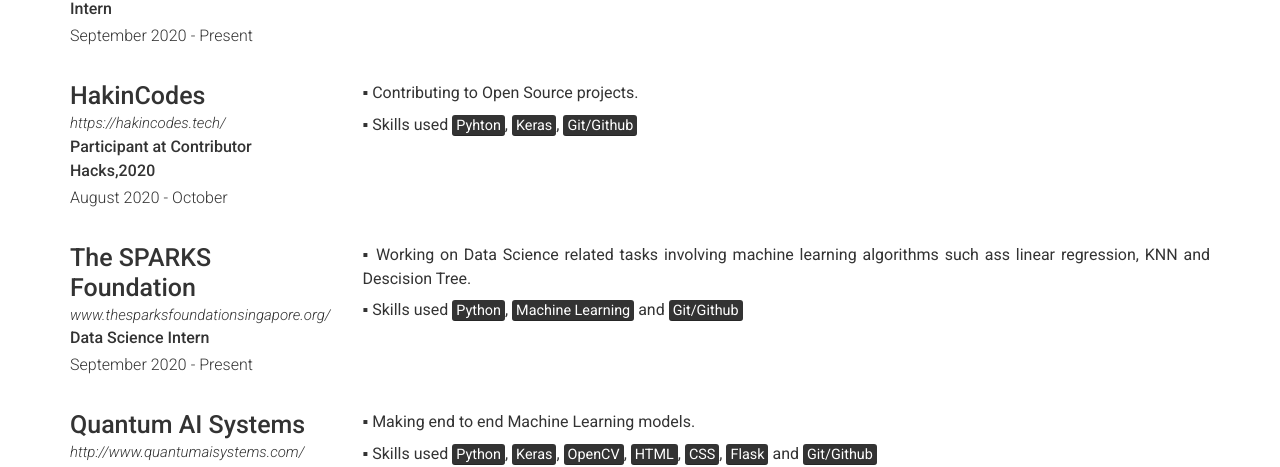
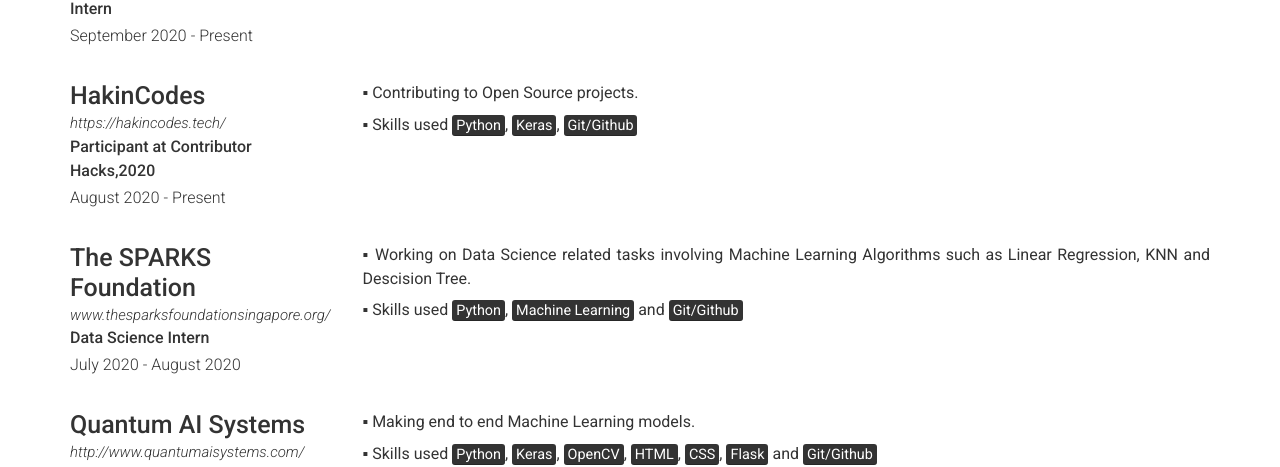
Before and after one commit to rjn01/rjn01.github.io, a Jekyll site: the page built from index.md, in a window 1280 px wide and 900 px high, scrolled down 604 px. Shown: the part 143-610 px from the top of the window. Built offline with Jekyll 4.4.1, drawn with Linux system fonts in a browser that asks for light colours; nearby versions of some CDN libraries.

Commit message:
Resolved the Typo

```diff
--- a/_data/experience.yml
+++ b/_data/experience.yml
@@ -13,19 +13,19 @@
   company: HakinCodes
   link: https://hakincodes.tech/
   job_title: Participant at Contributor Hacks,2020
-  dates: August 2020 - October
+  dates: August 2020 - Present
   description: |
     ▪ Contributing to Open Source projects.
 
-    ▪ Skills used <mark>Pyhton</mark>, <mark>Keras</mark>, <mark>Git/Github</mark>
+    ▪ Skills used <mark>Python</mark>, <mark>Keras</mark>, <mark>Git/Github</mark>
 
 - layout: left
   company: The SPARKS Foundation
   link: www.thesparksfoundationsingapore.org/
   job_title: Data Science Intern
-  dates: September 2020 - Present
+  dates: July 2020 - August 2020
   description: |
-    ▪ Working on Data Science related tasks involving machine learning algorithms such ass linear regression, KNN and Descision Tree.
+    ▪ Working on Data Science related tasks involving Machine Learning Algorithms such as Linear Regression, KNN and Descision Tree.
 
     ▪ Skills used <mark>Python</mark>, <mark>Machine Learning</mark> and <mark>Git/Github</mark>
 
```
